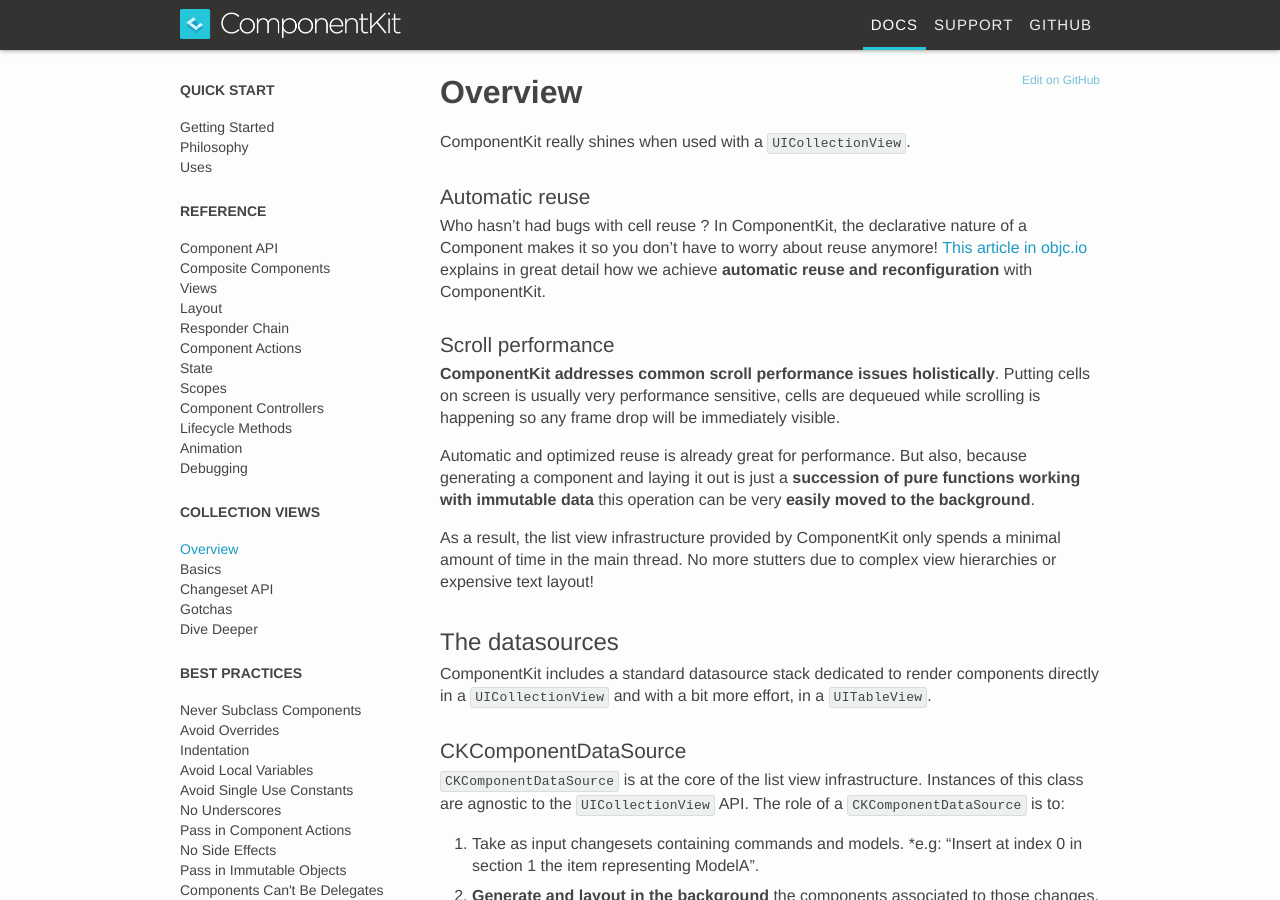
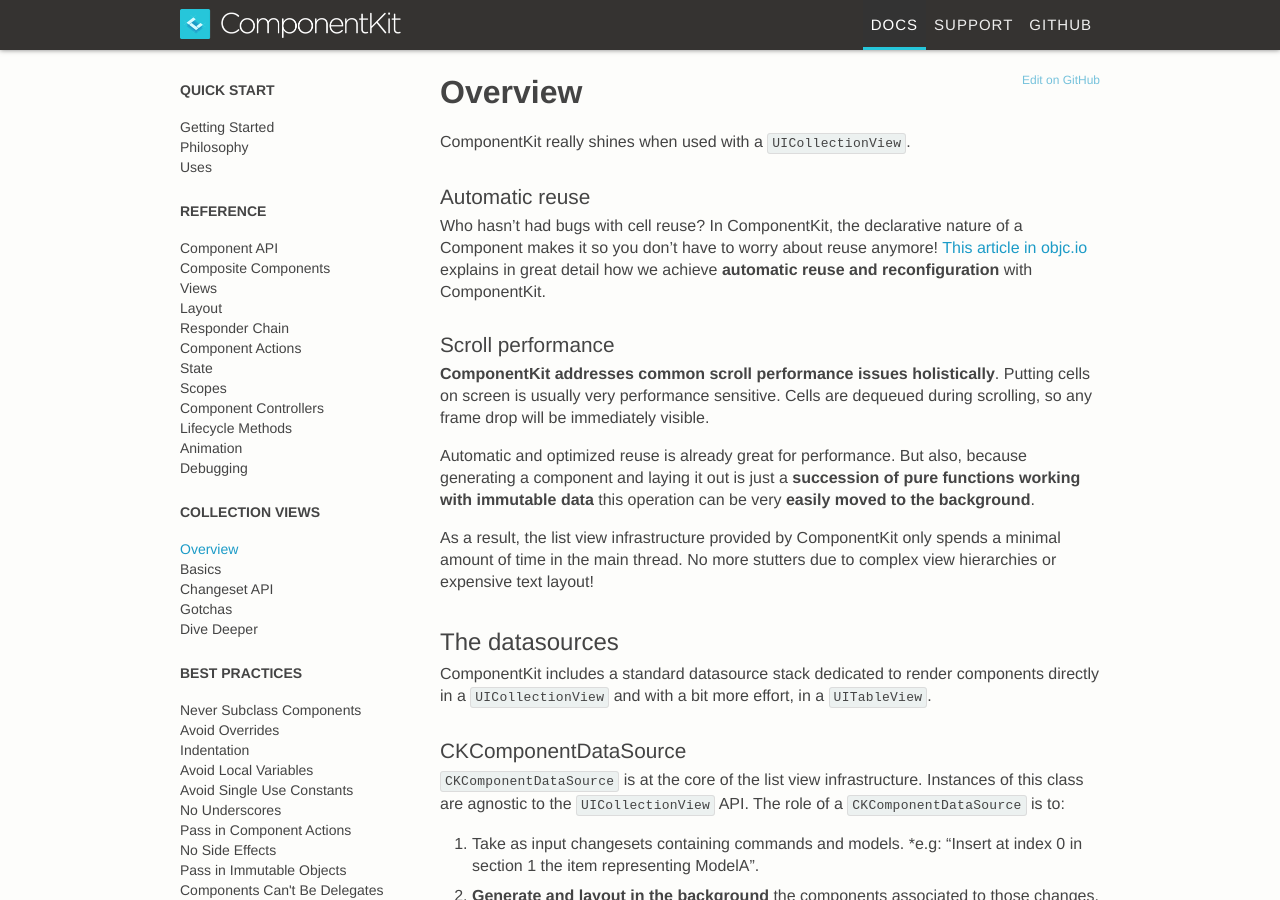
Before and after one commit to dstnbrkr/componentkit, a Jekyll site: the page built from _docs/datasource-overview.md, in a window 1280 px wide and 900 px high. Built offline with Jekyll 4.4.1, drawn with Linux system fonts in a browser that asks for light colours; Markdown is read by kramdown in place of the engine named in the settings; comment, search, counter and statistics services are not loaded.

Commit message:
Update datasource-overview.md

```diff
--- a/_docs/datasource-overview.md
+++ b/_docs/datasource-overview.md
@@ -8,11 +8,11 @@
 
 ### Automatic reuse
 
-Who hasn't had bugs with cell reuse ? In ComponentKit, the declarative nature of a Component makes it so you don't have to worry about reuse anymore! [This article in objc.io](http://www.objc.io/issue-22/facebook.html) explains in great detail how we achieve **automatic reuse and reconfiguration** with ComponentKit.
+Who hasn't had bugs with cell reuse? In ComponentKit, the declarative nature of a Component makes it so you don't have to worry about reuse anymore! [This article in objc.io](http://www.objc.io/issue-22/facebook.html) explains in great detail how we achieve **automatic reuse and reconfiguration** with ComponentKit.
 
 ### Scroll performance
 
-**ComponentKit addresses common scroll performance issues holistically**. Putting cells on screen is usually very performance sensitive, cells are dequeued while scrolling is  happening so any frame drop will be immediately visible.
+**ComponentKit addresses common scroll performance issues holistically**. Putting cells on screen is usually very performance sensitive. Cells are dequeued during scrolling, so any frame drop will be immediately visible.
 
 Automatic and optimized reuse is already great for performance. But also, because generating a component and laying it out is just a **succession of pure functions working with immutable data** this operation can be very **easily moved to the background**.
 
```
